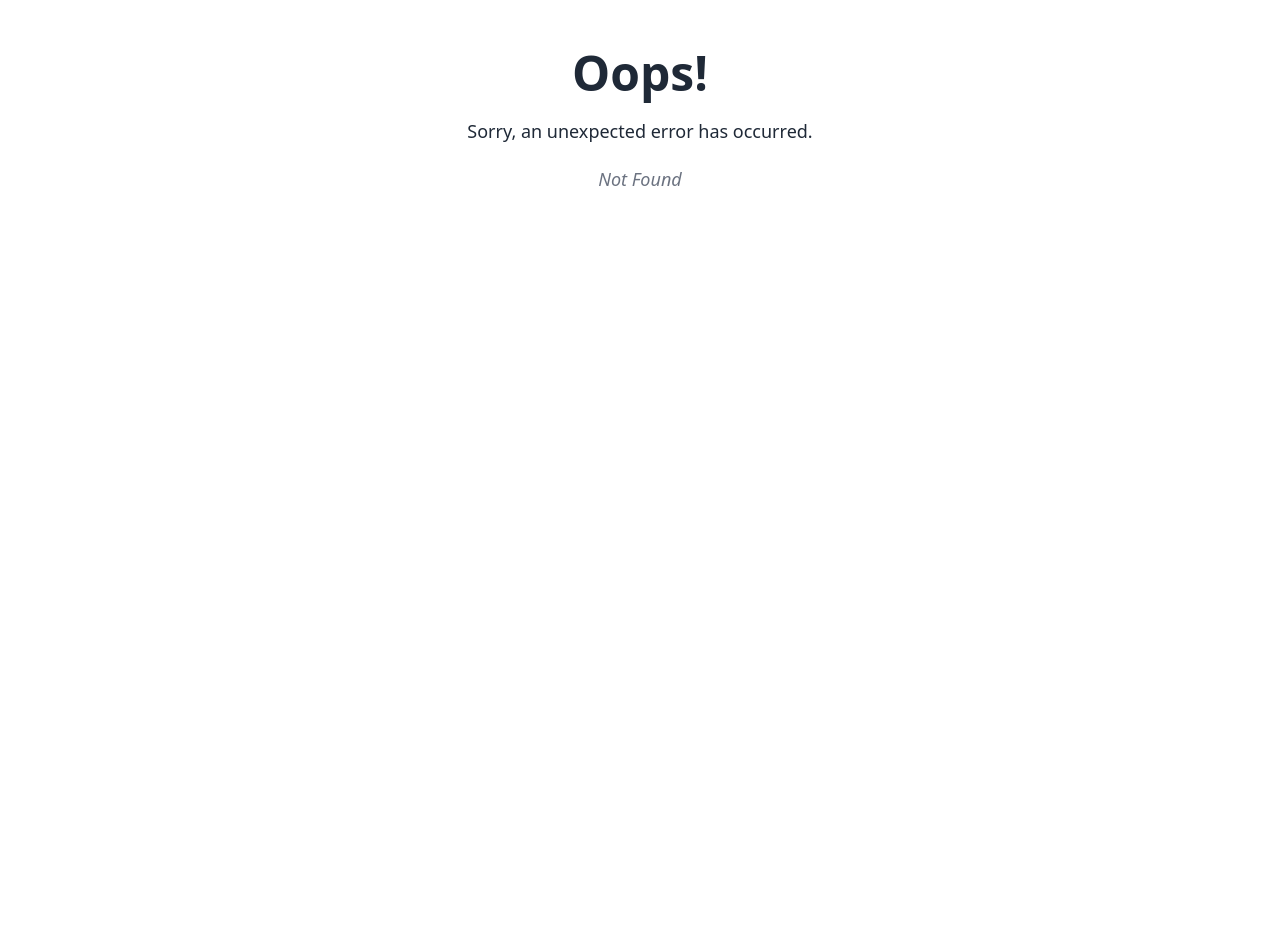
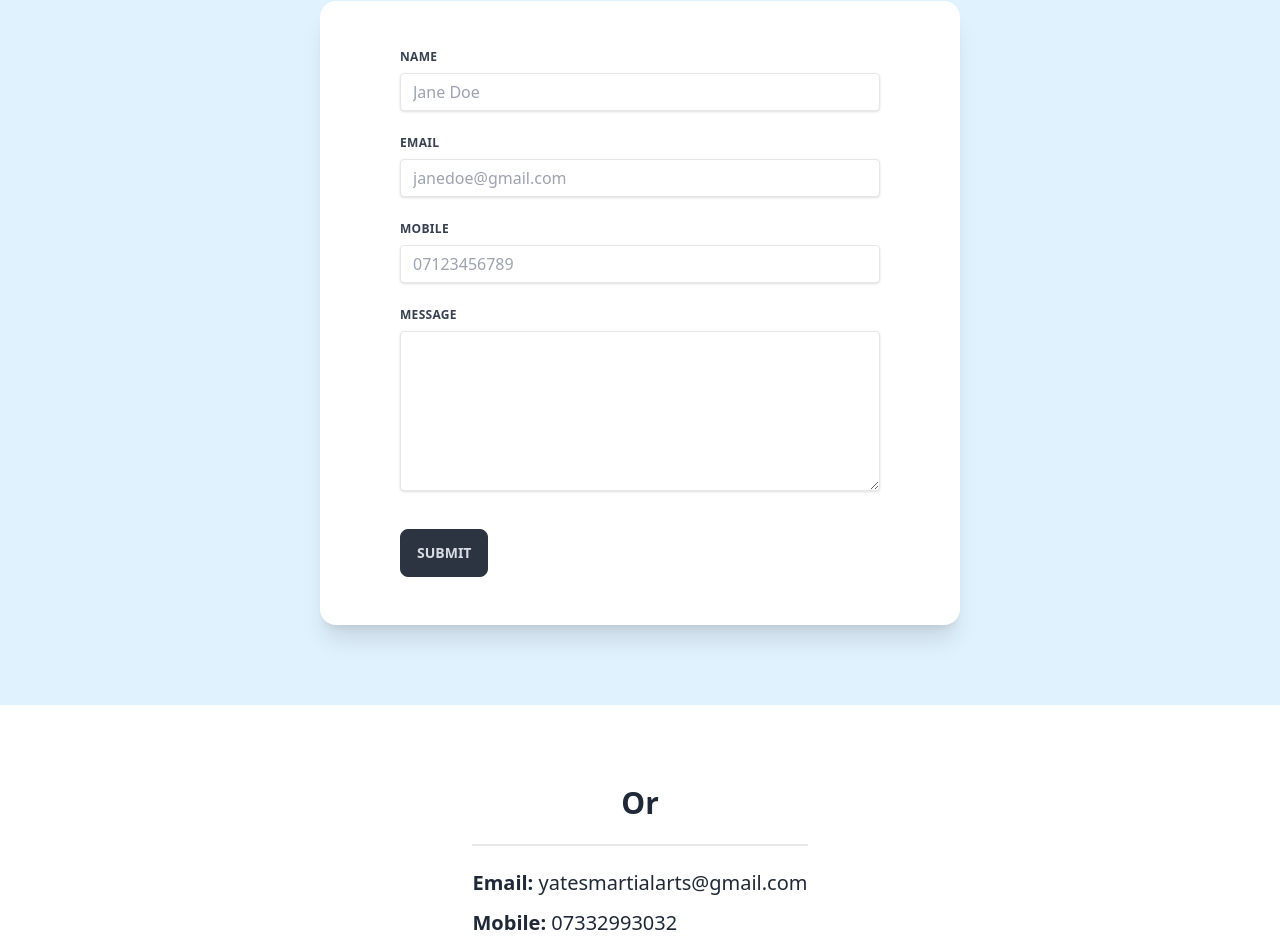
Before and after one commit to brandonscott4/yates-martial-arts, a React (Vite) app in the folder frontend/: page /contact in a window 1280 px wide. Before the commit this address had no page. Shown: the part 279-1231 px from the top of the page. Before the commit the page ends 800 px from the top, so only its background shows below. Built offline with nearby package versions, Linux system fonts and the light colour scheme.

Commit message:
added contact page

```diff
--- a/frontend/src/components/Navbar.jsx
+++ b/frontend/src/components/Navbar.jsx
@@ -51,9 +51,11 @@ function Navbar() {
           </ul>
         </div>
         <div className="navbar-end">
-          <button className="btn bg-sky-300 w-28 mt-4 hover:bg-sky-400 border-0">
-            Join Now
-          </button>
+          <NavLink to="/contact">
+            <button className="btn bg-sky-300 w-28 mt-4 hover:bg-sky-400 border-0">
+              Join Us
+            </button>
+          </NavLink>
         </div>
       </div>
     </>
--- a/frontend/src/main.jsx
+++ b/frontend/src/main.jsx
@@ -7,6 +7,7 @@ import ErrorPage from "./error-page";
 import Home from "./routes/Home";
 import Instructors from "./routes/Instructors";
 import ClassesPrices from "./routes/ClassesPrices";
+import JoinContact from "./routes/JoinContact";
 
 const router = createBrowserRouter([
   {
@@ -26,6 +27,10 @@ const router = createBrowserRouter([
         path: "classes-prices",
         element: <ClassesPrices />,
       },
+      {
+        path: "contact",
+        element: <JoinContact />,
+      },
     ],
   },
 ]);
--- a/frontend/src/routes/ClassesPrices.jsx
+++ b/frontend/src/routes/ClassesPrices.jsx
@@ -2,7 +2,7 @@ function ClassesPrices() {
   return (
     <>
       <div className=" py-20 w-full bg-sky-100">
-        <h2 className="font-semibold text-3xl mb-10 underline text-center">
+        <h2 className="font-semibold text-3xl mb-12 underline text-center">
           Dartford Dojo
         </h2>
         <div className="flex flex-col justify-center items-center">
@@ -29,15 +29,15 @@ function ClassesPrices() {
 
       <div className="py-20 w-full flex gap-24 justify-center items-center">
         <div className="w-1/6 text-center">
-          <h3 className="font-semibold text-lg">Kids classes (5-17)</h3>
+          <h3 className="font-semibold text-xl">Kids classes (5-17)</h3>
           <div className="divider"></div>
-          <p>£13 per hour</p>
+          <p className="text-lg">£13 per hour</p>
         </div>
 
         <div className="w-1/6 text-center">
-          <h3 className="font-semibold text-lg">Adults classes (18+)</h3>
+          <h3 className="font-semibold text-xl">Adults classes (18+)</h3>
           <div className="divider"></div>
-          <p>£18 per hour</p>
+          <p className="text-lg">£18 per hour</p>
         </div>
       </div>
     </>
--- a/frontend/src/routes/Home.jsx
+++ b/frontend/src/routes/Home.jsx
@@ -1,3 +1,5 @@
+import { NavLink } from "react-router-dom";
+
 function Home() {
   return (
     <>
@@ -17,9 +19,11 @@ function Home() {
             Accusantium nostrum, rem.
           </p>
 
-          <button className="btn bg-sky-300 w-36 mt-4 hover:bg-sky-400 border-0">
-            Get Started
-          </button>
+          <NavLink to="/contact">
+            <button className="btn bg-sky-300 w-36 mt-4 hover:bg-sky-400 border-0">
+              Get Started
+            </button>
+          </NavLink>
         </div>
       </div>
 
--- a/frontend/src/routes/Instructors.jsx
+++ b/frontend/src/routes/Instructors.jsx
@@ -3,7 +3,7 @@ function Instructors() {
     <>
       <div className="flex flex-col items-center">
         <div className=" py-20 w-full flex flex-col justify-center items-center bg-sky-100">
-          <h2 className="text-4xl mb-20 font-semibold underline">
+          <h2 className="text-4xl mb-12 font-semibold underline">
             Meet our instructors
           </h2>
           <div className="card lg:card-side bg-base-100 shadow-xl lg:w-1/3">
--- /dev/null
+++ b/frontend/src/routes/JoinContact.jsx
@@ -0,0 +1,77 @@
+function JoinContact() {
+  return (
+    <>
+      <div className=" py-20 w-full bg-sky-100 flex flex-col justify-center items-center">
+        <h2 className="text-4xl mb-12 font-semibold underline">
+          Get in contact
+        </h2>
+        <form className="bg-white w-4/5 sm:w-3/4 lg:w-1/2 2xl:w-2/6 mx-8 px-8 sm:px-20 py-12 shadow-xl rounded-2xl">
+          <label
+            className="block uppercase tracking-wide text-gray-700 text-xs font-bold mb-2"
+            htmlFor="name"
+          >
+            Name
+          </label>
+          <input
+            className="shadow appearance-none border rounded w-full py-2 px-3 text-gray-700 leading-tight focus:outline-none focus:shadow-outline"
+            id="name"
+            type="text"
+            placeholder="Jane Doe"
+          ></input>
+
+          <label
+            className="block uppercase tracking-wide text-gray-700 text-xs font-bold mb-2 mt-6"
+            htmlFor="email"
+          >
+            Email
+          </label>
+          <input
+            className="shadow appearance-none border rounded w-full py-2 px-3 text-gray-700 leading-tight focus:outline-none"
+            id="email"
+            type="email"
+            placeholder="janedoe@gmail.com"
+          ></input>
+
+          <label
+            className="block uppercase tracking-wide text-gray-700 text-xs font-bold mb-2 mt-6"
+            htmlFor="mobile"
+          >
+            Mobile
+          </label>
+          <input
+            className="shadow appearance-none border rounded w-full py-2 px-3 text-gray-700 leading-tight focus:outline-none"
+            id="mobile"
+            type="email"
+            placeholder="07123456789"
+          ></input>
+
+          <label
+            className="block uppercase tracking-wide text-gray-700 text-xs font-bold mb-2 mt-6"
+            htmlFor="message"
+          >
+            Message
+          </label>
+          <textarea className="resize-y shadow appearance-none border rounded w-full py-2 px-3 text-gray-700 leading-tight focus:outline-none h-40"></textarea>
+          <button className="btn btn-neutral btn-xs sm:btn-sm md:btn-md mt-8">
+            Submit
+          </button>
+        </form>
+      </div>
+
+      <div className=" py-20 w-full flex justify-center items-center">
+        <div className="">
+          <h3 className="font-semibold text-3xl text-center">Or</h3>
+          <div className="divider"></div>
+          <p className="text-xl">
+            <b>Email: </b>yatesmartialarts@gmail.com
+          </p>
+          <p className="text-xl mt-3">
+            <b>Mobile: </b>07332993032
+          </p>
+        </div>
+      </div>
+    </>
+  );
+}
+
+export default JoinContact;
```
